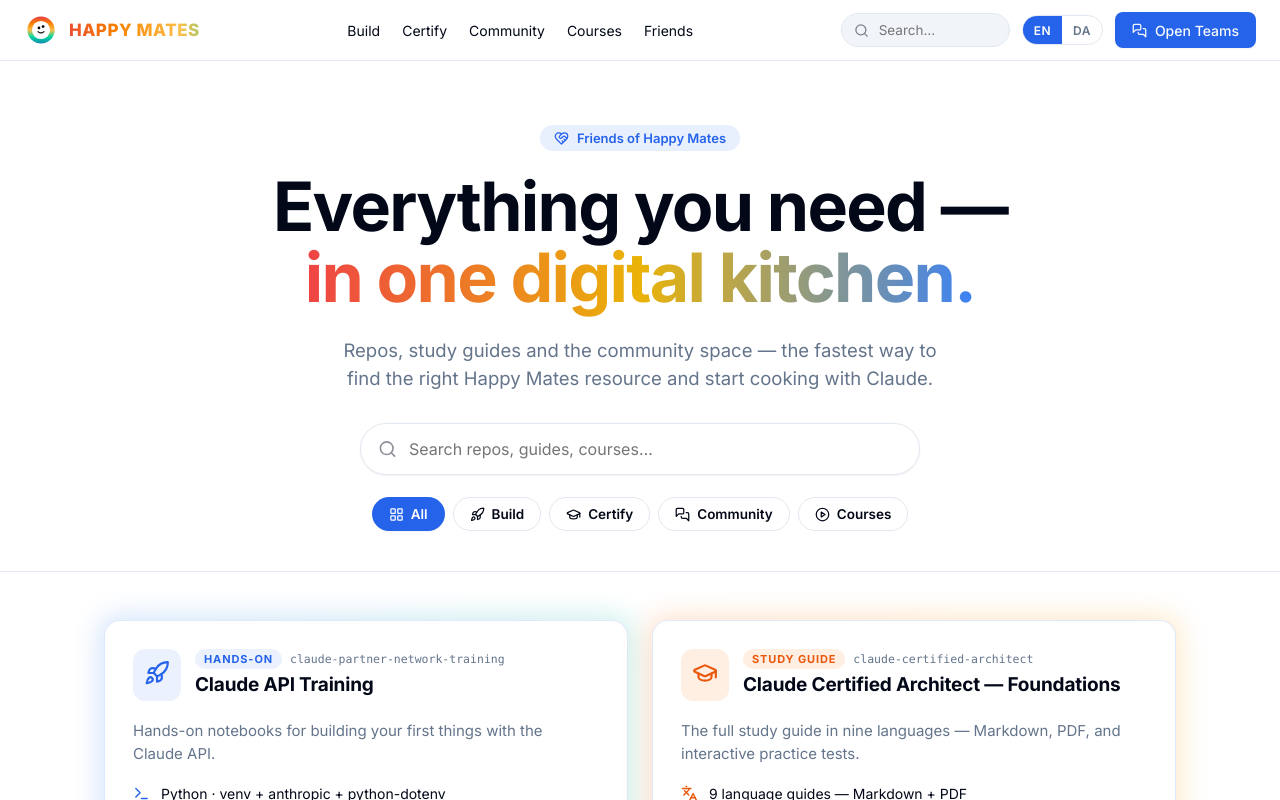
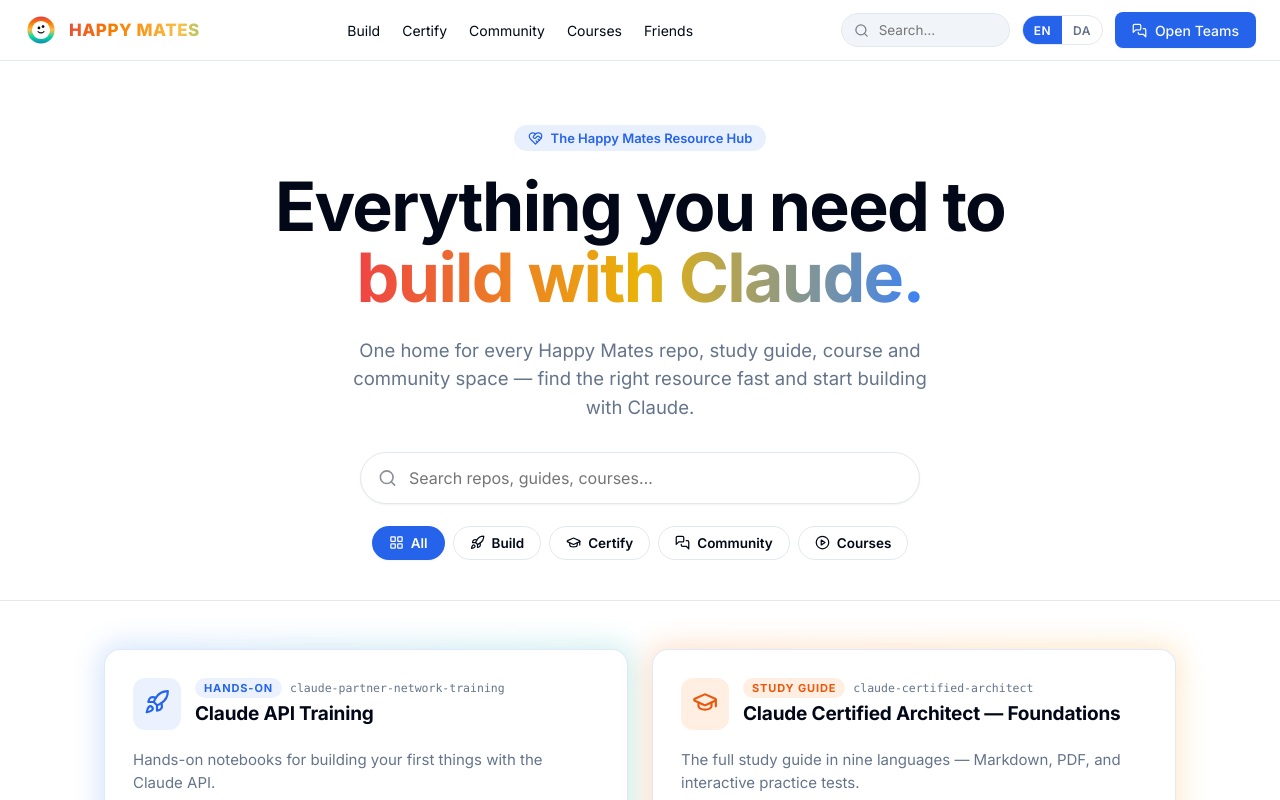
Before and after one commit to happy-mates/claude-training, a React (Vite) app: page / in a window 1280 px wide. Shown: the top 800 px of the page. Built offline with nearby package versions, Linux system fonts and the light colour scheme.

Commit message:
Clarify landing page hero so its purpose is obvious

```diff
--- a/src/App.tsx
+++ b/src/App.tsx
@@ -61,15 +61,15 @@ function Hero({ lang, query, setQuery, tab, setTab, backdrop }: HeroProps) {
       <div style={{ position: "relative", maxWidth: 1120, margin: "0 auto", padding: "64px 24px 40px", textAlign: "center" }}>
         <div style={{ display: "inline-flex", alignItems: "center", gap: 8, padding: "5px 14px", borderRadius: 999, background: "rgb(37 99 235 / .1)", color: "var(--hm-primary)", fontSize: 13, fontWeight: 600, marginBottom: 20, whiteSpace: "nowrap" }}>
           <Icon name="heart-handshake" size={15} />
-          {L({ en: "Friends of Happy Mates", da: "Venner af Happy Mates" }, lang)}
+          {L({ en: "The Happy Mates Resource Hub", da: "Happy Mates ressourcehub" }, lang)}
         </div>
         <h1 style={{ margin: 0, fontSize: "clamp(36px, 6vw, 68px)", fontWeight: 700, lineHeight: 1.05, letterSpacing: "-.025em", textWrap: "balance" }}>
-          {L({ en: "Everything you need —", da: "Alt hvad du skal bruge —" }, lang)}<br />
-          <span className="hm-gradient-text">{L({ en: "in one digital kitchen.", da: "i ét digitalt køkken." }, lang)}</span>
+          {L({ en: "Everything you need to", da: "Alt hvad du skal bruge for at" }, lang)}<br />
+          <span className="hm-gradient-text">{L({ en: "build with Claude.", da: "bygge med Claude." }, lang)}</span>
         </h1>
         <p style={{ margin: "22px auto 0", maxWidth: 600, fontSize: 18.5, lineHeight: 1.55, color: "var(--hm-muted-foreground)", textWrap: "pretty" }}>
-          {L({ en: "Repos, study guides and the community space — the fastest way to find the right Happy Mates resource and start cooking with Claude.",
-               da: "Repos, studieguider og fællesskabet — den hurtigste vej til den rette Happy Mates-ressource, så du kan komme i gang med Claude." }, lang)}
+          {L({ en: "One home for every Happy Mates repo, study guide, course and community space — find the right resource fast and start building with Claude.",
+               da: "Ét sted for alle Happy Mates-repos, studieguider, kurser og fællesskabet — find den rette ressource hurtigt og kom i gang med at bygge med Claude." }, lang)}
         </p>
 
         <div style={{ margin: "30px auto 0", maxWidth: 560, position: "relative" }}>
```
